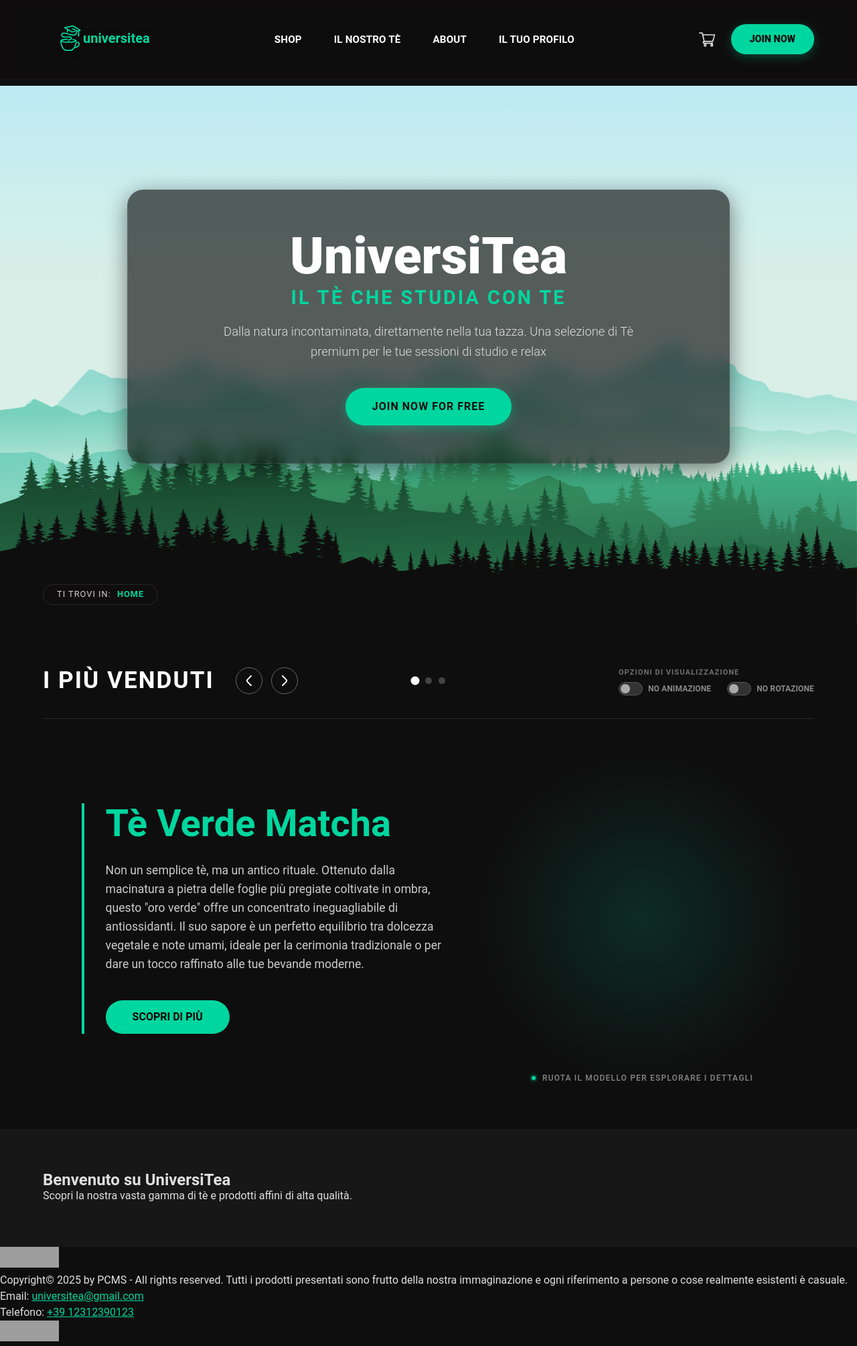
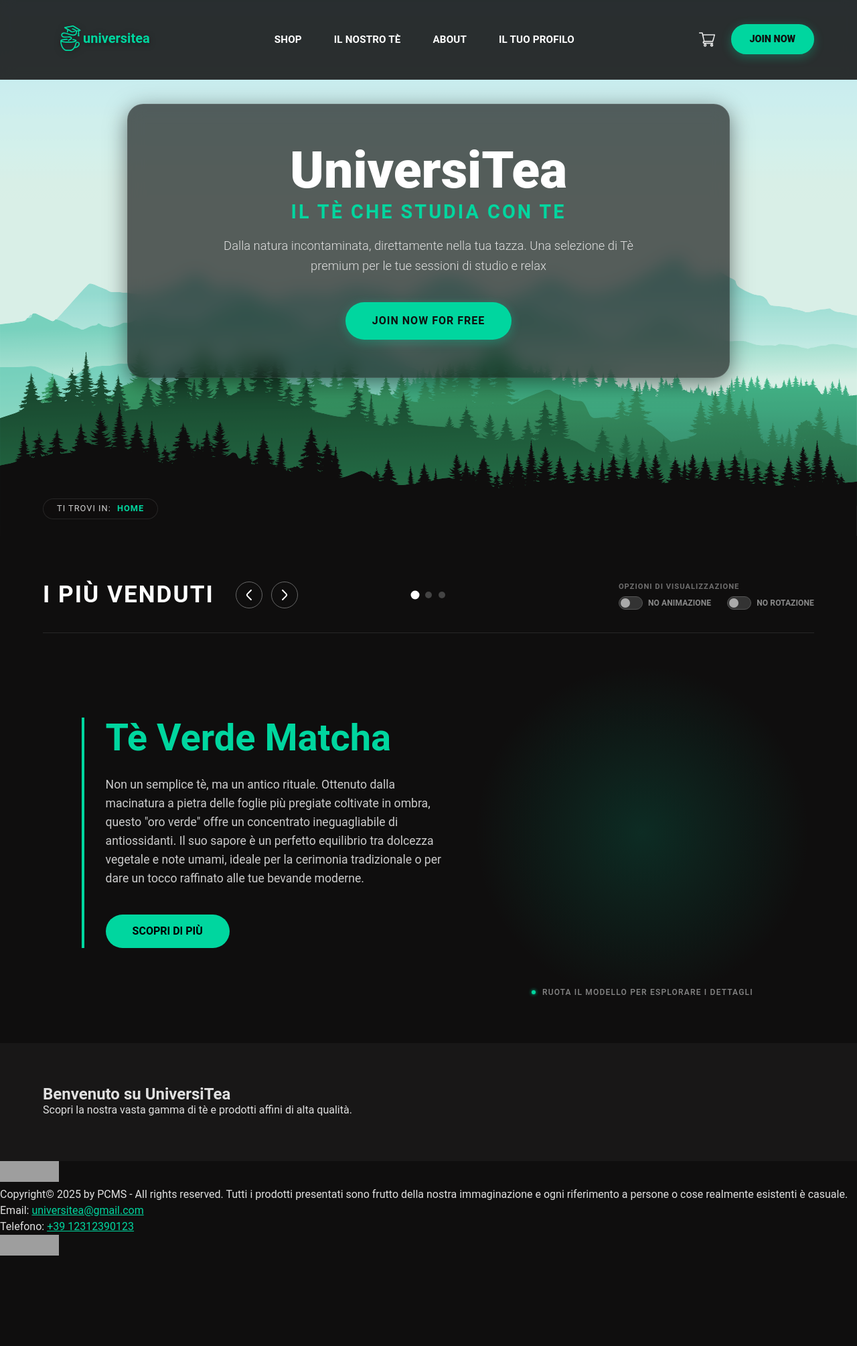
Before and after one commit to unrealyozora/UniversiTea, a PHP site: page / in a window 1280 px wide. Shown: the whole page at 67% size. After the commit the page ends 1874 px from the top, so only its background shows below. Run offline with PHP 8.4, Linux system fonts and the light colour scheme; some libraries are stand-ins or nearby versions; grey boxes are pictures that could not be loaded.

Commit message:
Sistemato il problema dell'header che copre le altre pag senza spostare l'intero contenuto ocn padding-top

```diff
--- a/index.html
+++ b/index.html
@@ -16,7 +16,7 @@
 
 </head>
 
-<body>
+<body class="homepage">
 
 <header class="main-header">
 
--- a/src/style/style.css
+++ b/src/style/style.css
@@ -20,7 +20,6 @@
 
 html,
 body {
-    padding-top:4em;
     font-size: 100%;
     font-family: "Lexend", "Roboto", sans-serif;
     line-height: 1.5em;
@@ -33,6 +32,10 @@ body {
     max-width: 100%;
     margin: 0;
     overflow-x: hidden;
+}
+
+body.homepage {
+    padding-top: 0;
 }
 
 a{
@@ -66,12 +69,17 @@ section {
    1. HEADER PRINCIPALE (Desktop - Cart Style Unificato)
 ========================================================================== */
 .main-header {
-    position: fixed; top: 0; left: 0; width: 100%; z-index: 10000;
+    position: sticky; top: 0; left: 0; width: 100%; z-index: 10000;
     display: flex; justify-content: space-between; align-items: center;
     padding: 1.8rem 5%;
     box-sizing: border-box; transition: all 0.4s ease;
-    background: rgba(15, 14, 14, 0.85); backdrop-filter: blur(10px);
+    background: rgba(15, 14, 14, 0.95); backdrop-filter: blur(10px);
     border-bottom: 1px solid rgba(255, 255, 255, 0.05);
+}
+
+body.homepage .main-header {
+    position: fixed;
+    background: rgba(15, 14, 14, 0.85); /* Più trasparente per effetto estetico */
 }
 
 .main-header.scrolled {
```
